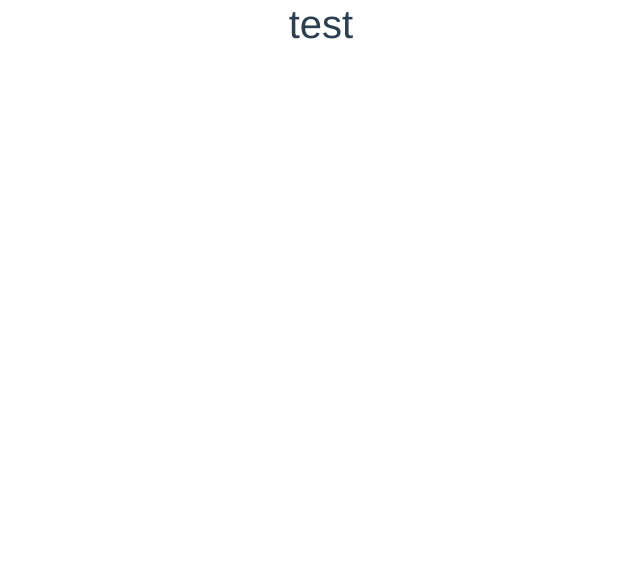
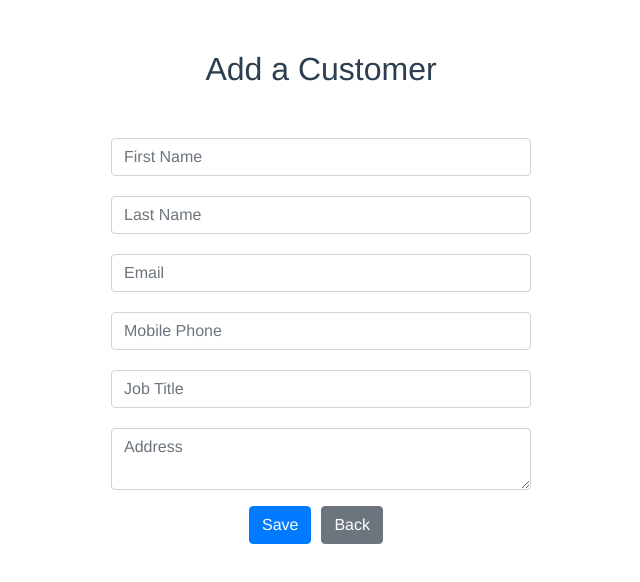
Before and after one commit to ardaltinay/CRM-App, a Vue app: page /addcustomer in a window 1280 px wide. Shown: the top 582 px of the page, without its empty margins (319-959 px from the left). Built offline with nearby package versions, Linux system fonts and the light colour scheme.

Commit message:
added add customer page

```diff
--- a/src/components/AddCustomerPage.vue
+++ b/src/components/AddCustomerPage.vue
@@ -1,6 +1,20 @@
 <template>
-  <div class="add-customer">
-    <h1>test</h1>
+  <div class="container">
+    <h2>Add a Customer</h2>
+    <form>
+      <div class="form-group">
+        <input type="text" class="form-control" placeholder="First Name">
+        <input type="text" class="form-control" placeholder="Last Name">
+        <input type="email" class="form-control" placeholder="Email">
+        <input type="number" class="form-control" placeholder="Mobile Phone">
+        <input type="text" class="form-control" placeholder="Job Title">
+        <textarea class="form-control" placeholder="Address"></textarea>
+      </div>
+      <button class="btn btn-primary" type="submit">Save</button>
+      <router-link to="/">
+        <button class="btn btn-secondary">Back</button>
+      </router-link>
+    </form>
   </div>
 </template>
 
@@ -11,5 +25,16 @@
 </script>
 
 <style scoped>
-
+  .container {
+    max-width: 450px;
+  }
+  .container h2 {
+    margin: 50px 0;
+  }
+  .container form input {
+    margin-bottom: 20px;
+  }
+  .container form button {
+    margin-right: 10px;
+  }
 </style>
--- a/src/components/HomePage.vue
+++ b/src/components/HomePage.vue
@@ -1,12 +1,12 @@
 <template>
   <div class="container">
     <h1>CRM-App</h1>
-    <form >
+    <form>
       <div class="row form-group">
         <div class="col-4">
-          <a>
+          <router-link to="/addcustomer">
             <button class="btn btn-primary">Add Customer</button>
-          </a>
+          </router-link>
         </div>
         <div class="col-7">
           <input type="text" class="form-control" placeholder="Search Customer">
@@ -28,7 +28,11 @@
           <td>test</td>
         </tr>
         <tr>
-          <td>test</td>
+          <td>
+            test
+            <button>details</button>
+            <button>delete</button>
+          </td>
         </tr>
       </tbody>
     </table>
```
